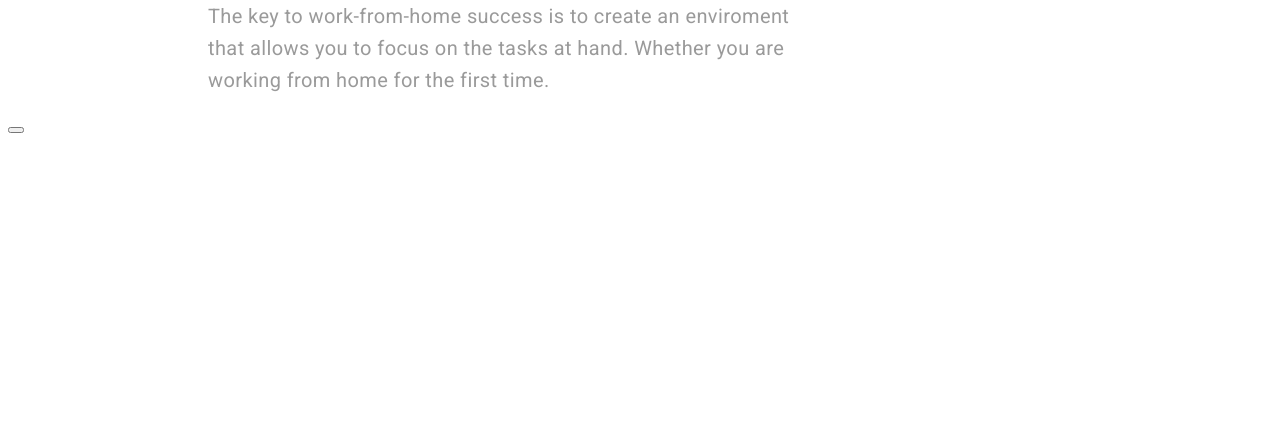
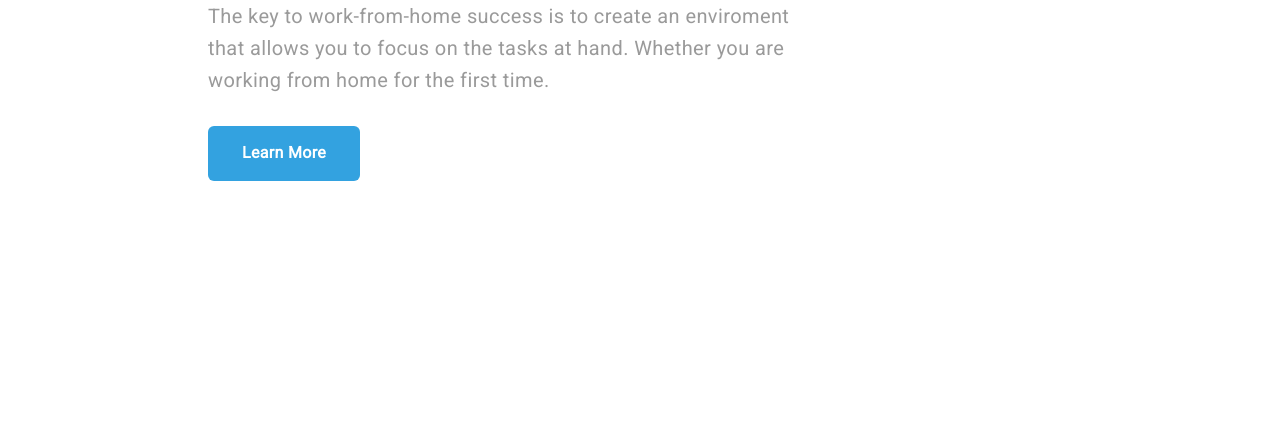
Before and after one commit to milapawlus/landing-page-1-using-Figma, a plain HTML site: page index.html in a window 1280 px wide. Shown: the part 353-800 px from the top of the page. Drawn offline with Linux system fonts and the light colour scheme; a web font is replaced by a local one.

Commit message:
created button and is css

```diff
--- a/index.html
+++ b/index.html
@@ -28,7 +28,7 @@
             <p class="main-info">The key to work-from-home success is to create an
                 enviroment that allows you to focus on the tasks at hand.
                 Whether you are working from home for the first time.</p>
-            <button></button>
+                <button class="main-btn"><span class="main-btn-text">Learn More</span></button>
         </section>
         <section>
             <img src="" alt="">
--- a/styles/style.css
+++ b/styles/style.css
@@ -90,3 +90,25 @@ nav a {
     letter-spacing: 0.02em;
     color: #9A9A9A;
 }
+
+.main-btn {
+    max-width: 152px;
+    width: 100%;
+    height: 55px;
+    margin-left: 200px;
+    margin-top: 10px;
+    background: #33A2E0;
+    border-radius: 6px;
+    border: none;
+}
+
+.main-btn-text {
+    font-family: 'Roboto';
+    font-style: normal;
+    font-weight: 700;
+    font-size: 16px;
+    line-height: 32px;
+    text-align: center;
+    letter-spacing: 0.02em;
+    color: #FFFFFF;
+}
```
